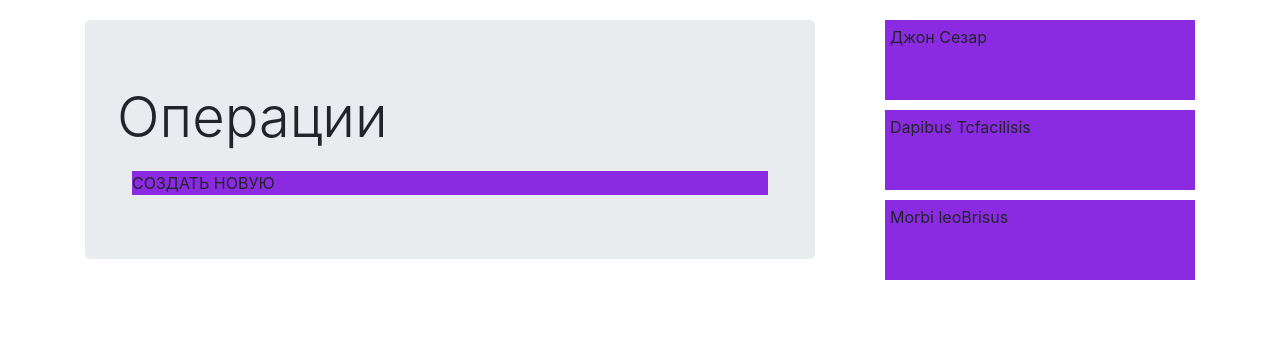
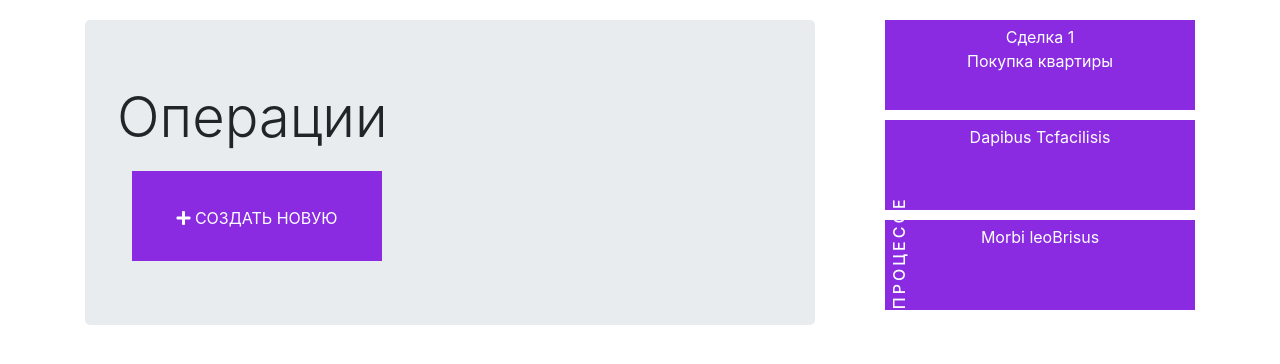
Before and after one commit to manaleks/waves-escrow, a Flask app: page /home in a window 1280 px wide. Shown: the part 58-422 px from the top of the page. Run offline with Flask 2, Linux system fonts and the light colour scheme; some libraries are stand-ins or nearby versions.

Commit message:
Authorization

```diff
--- a/application.py
+++ b/application.py
@@ -3,7 +3,7 @@
 
 from flask import Flask
 from flask import Response
-from flask import request
+from flask import request, session, abort
 from flask import redirect
 from flask import render_template
 from flask import jsonify
@@ -32,7 +32,10 @@
 def server_work():
     if request.method == 'POST':
         pass
-    return render_template('signup.html')
+    if 'user' in session.keys():
+        return render_template('index.html')
+    else:
+        return render_template('signup.html')
 @app.route('/home', methods=['GET', 'POST'])
 def index_work():
     if request.method == 'POST':
@@ -86,6 +89,7 @@
 def Authenticate():
     username = request.args.get('email')
     password = request.args.get('password')
+    session['user'] = '{id : 1}'
     return jsonify({'success':1})
 
 
@@ -94,13 +98,10 @@
     username = request.args.get('email')
     address = request.args.get('adress')
     password = request.args.get('password')
+    session['user'] = '{id : 1}'
     return jsonify({'success':1})
 
 
-
-
-
-
-
 if __name__ == "__main__":
+    app.secret_key = os.urandom(12)
     app.run(debug=True, port=5000)
--- a/static/css/style.css
+++ b/static/css/style.css
@@ -54,7 +54,28 @@
     background: blueviolet;
     margin-bottom: 10px;
     padding: 5px;
-    height: 80px;
+    height: 90px;
+    color: white;
+    text-align: center;
+    vertical-align: middle;
+}
+.turned{
+    font-size: 1rem;
+    color: white;
+    text-transform: uppercase;
+    letter-spacing: 3px;
+    position: absolute;
+    bottom: 0;
+    -webkit-transform: rotate(270deg);
+    -moz-transform: rotate(270deg);
+    -ms-transform: rotate(270deg);
+    -o-transform: rotate(270deg);
+    transform: rotate(270deg);
+    -webkit-transform-origin: 0 0;
+    -moz-transform-origin: 0 0;
+    -ms-transform-origin: 0 0;
+    -o-transform-origin: 0 0;
+    transform-origin: 0 0;
 }
 li.deal-item:hover{
     background-color: #0056b3;
@@ -62,4 +83,15 @@
 .deal{
     text-transform: uppercase;
     background: blueviolet;
+    height: 90px;
+    width: 250px;
+    line-height: 90px;
+    text-align: center;
+    vertical-align: middle;
+    color: white;
 }
+.deal > span{
+    display: inline-block;
+    vertical-align: middle;
+    line-height: normal;
+}
--- a/templates/index.html
+++ b/templates/index.html
@@ -47,7 +47,7 @@
                         <h1 class="display-4">Операции</h1>
                         <div class="container">
                             <div class="deal">
-                                создать новую
+                                <span><i class="fa fa-plus"></i> создать новую</span>
                             </div>
                         </div>
                     </div>
@@ -56,8 +56,13 @@
                     <ul class="deals-list">
                         <li class="deal-item">
                             <div class="">
-                                Джон Сезар
+                                <h3 class="turned">В процессе</h3>
+                                <div class="">
+                                    Сделка 1<br>
+                                    Покупка квартиры
+                                </div>
                             </div>
+
                         </li>
                         <li class="deal-item">
                             <div class="">
```
